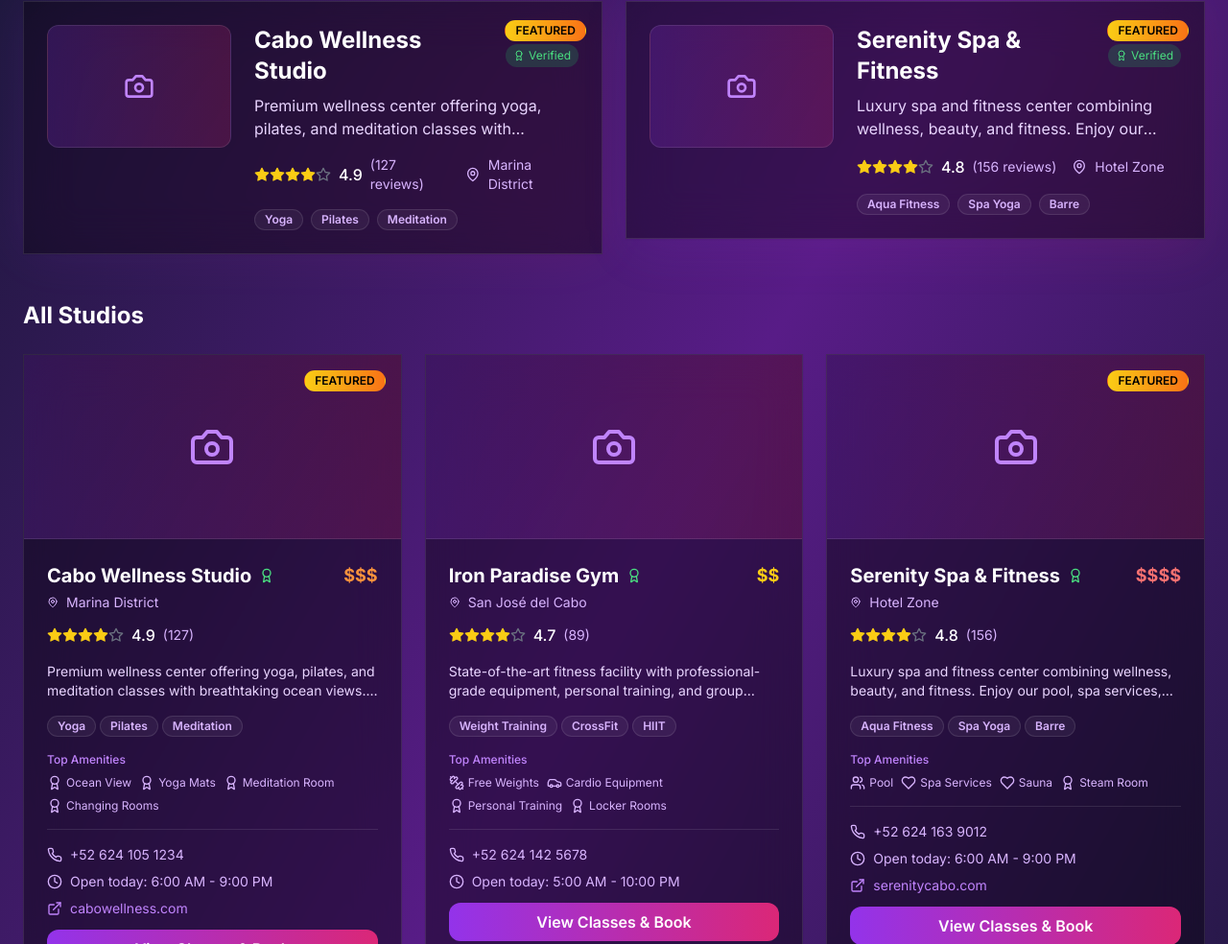
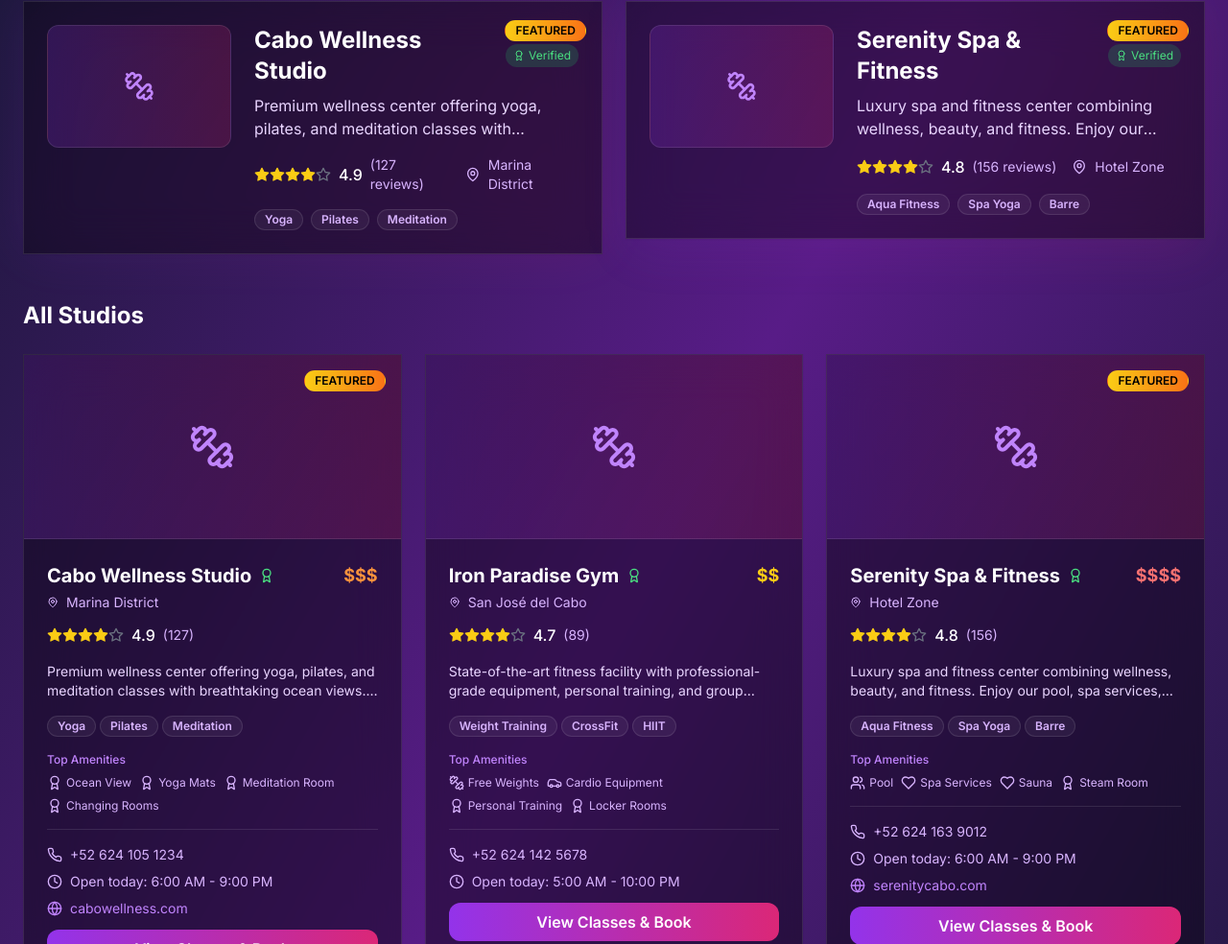
Before and after one commit to CaboAi/cabo-fit-pass, a Next.js app: page /studio in a window 1280 px wide. Shown: the part 486-1470 px from the top of the page at 96% size. Built offline with nearby package versions, Linux system fonts and the light colour scheme.

Commit message:
Fix all TypeScript errors in studio page - property access, missing owner_id, and type mismatches

```diff
--- a/app/studio/page.tsx
+++ b/app/studio/page.tsx
@@ -1,59 +1,70 @@
 'use client'
 
-import { useState, useEffect } from 'react'
+import { useState, useEffect, useMemo } from 'react'
 import { useRouter } from 'next/navigation'
 import {
   MapPin,
   Star,
+  Clock,
   Phone,
-  Clock,
-  Users,
+  Mail,
+  Globe,
+  Filter,
+  Search,
+  ArrowLeft,
+  Dumbbell,
   Award,
   Wifi,
   Car,
-  Dumbbell,
   Heart,
-  Camera,
-  Filter,
-  Search,
-  ArrowLeft,
-  ExternalLink
+  Users,
+  Zap,
+  TrendingUp,
+  Shield,
+  Crown
 } from 'lucide-react'
-import { Card, CardContent, CardHeader } from '@/components/ui/card'
+import { Card, CardContent, CardHeader, CardTitle } from '@/components/ui/card'
 import { Badge } from '@/components/ui/badge'
+import { Button } from '@/components/ui/button'
+import { Input } from '@/components/ui/input'
+import { LoadingSpinner } from '@/components/layout/loading-spinner'
+import { EmptyState } from '@/components/layout/empty-state'
 
+// Use the Studio type from types/index.ts
 interface Studio {
   id: string
   name: string
-  description: string
+  owner_id?: string
+  description?: string
   location: {
+    lat: number
+    lng: number
     address: string
     neighborhood: string
-    lat: number
-    lng: number
   }
+  amenities: string[]
   rating: number
-  reviewCount: number
-  amenities: string[]
-  contact: {
+  created_at?: string
+  // Additional properties for UI
+  specialties?: string[]
+  featured?: boolean
+  verified?: boolean
+  priceRange?: string
+  openingHours?: { [key: string]: string }
+  contact?: {
     phone: string
     email: string
     website?: string
   }
-  images: string[]
-  specialties: string[]
-  priceRange: string
-  openingHours: {
-    [key: string]: string
-  }
-  featured: boolean
-  verified: boolean
+  images?: string[]
+  reviewCount?: number
 }
 
 // Mock studio data for Los Cabos
 const STUDIOS: Studio[] = [
   {
     id: '1',
+    owner_id: 'owner-1',
     name: 'Cabo Wellness Studio',
     description: 'Premium wellness center offering yoga, pilates, and meditation classes with breathtaking ocean views. Our experienced instructors guide you through transformative fitness journeys.',
     location: {
@@ -87,6 +98,7 @@ const STUDIOS: Studio[] = [
   },
   {
     id: '2',
+    owner_id: 'owner-2',
     name: 'Iron Paradise Gym',
     description: 'State-of-the-art fitness facility with professional-grade equipment, personal training, and group fitness classes. Perfect for serious fitness enthusiasts.',
     location: {
@@ -119,6 +131,7 @@ const STUDIOS: Studio[] = [
   },
   {
     id: '3',
+    owner_id: 'owner-3',
     name: 'Serenity Spa & Fitness',
     description: 'Luxury spa and fitness center combining wellness, beauty, and fitness. Enjoy our pool, spa services, and boutique fitness classes in an exclusive setting.',
     location: {
@@ -152,6 +165,7 @@ const STUDIOS: Studio[] = [
   },
   {
     id: '4',
+    owner_id: 'owner-4',
     name: 'Desert Fitness Hub',
     description: 'Community-focused fitness center offering functional training, group classes, and outdoor workouts. Embrace the desert landscape while achieving your fitness goals.',
     location: {
@@ -184,6 +198,7 @@ const STUDIOS: Studio[] = [
   },
   {
     id: '5',
+    owner_id: 'owner-5',
     name: 'Beachside Yoga Retreat',
     description: 'Tranquil beachfront yoga studio offering sunrise and sunset sessions with the sound of waves as your soundtrack. Connect with nature and find inner peace.',
     location: {
@@ -232,8 +247,8 @@ export default function StudioPage() {
     if (searchQuery) {
       filtered = filtered.filter(studio =>
         studio.name.toLowerCase().includes(searchQuery.toLowerCase()) ||
-        studio.neighborhood.toLowerCase().includes(searchQuery.toLowerCase()) ||
-        studio.specialties.some(s => s.toLowerCase().includes(searchQuery.toLowerCase()))
+        studio.location.neighborhood.toLowerCase().includes(searchQuery.toLowerCase()) ||
+        studio.specialties?.some(s => s.toLowerCase().includes(searchQuery.toLowerCase()))
       )
     }
 
@@ -246,11 +261,11 @@ export default function StudioPage() {
           case 'verified':
             return studio.verified
           case 'yoga':
-            return studio.specialties.some(s => s.toLowerCase().includes('yoga'))
+            return studio.specialties?.some(s => s.toLowerCase().includes('yoga'))
           case 'gym':
-            return studio.specialties.some(s => s.toLowerCase().includes('training') || s.toLowerCase().includes('crossfit'))
+            return studio.specialties?.some(s => s.toLowerCase().includes('training') || s.toLowerCase().includes('crossfit'))
           case 'wellness':
-            return studio.specialties.some(s => s.toLowerCase().includes('spa') || s.toLowerCase().includes('wellness'))
+            return studio.specialties?.some(s => s.toLowerCase().includes('spa') || s.toLowerCase().includes('wellness'))
           default:
             return true
         }
@@ -260,7 +275,7 @@ export default function StudioPage() {
     setFilteredStudios(filtered)
   }, [searchQuery, selectedFilter, studios])
 
-  const getPriceRangeColor = (priceRange: string) => {
+  const getPriceRangeColor = (priceRange?: string) => {
     switch (priceRange) {
       case '$': return 'text-green-400'
       case '$$': return 'text-yellow-400'
@@ -401,7 +416,7 @@ export default function StudioPage() {
                       <div className="flex gap-6">
                         {/* Studio Image */}
                         <div className="w-48 h-32 bg-gradient-to-r from-purple-600/20 to-pink-600/20 rounded-xl flex items-center justify-center flex-shrink-0 border border-white/10">
-                          <Camera className="w-8 h-8 text-purple-400" />
+                          <Dumbbell className="w-8 h-8 text-purple-400" />
                           <span className="sr-only">Studio photo</span>
                         </div>
 
@@ -442,7 +457,7 @@ export default function StudioPage() {
                           </div>
 
                           <div className="flex items-center gap-2">
-                            {studio.specialties.slice(0, 3).map((specialty) => (
+                            {studio.specialties?.slice(0, 3).map((specialty) => (
                               <Badge key={specialty} variant="outline" className="bg-white/5 text-purple-300 border-white/10">
                                 {specialty}
                               </Badge>
@@ -465,11 +480,10 @@ export default function StudioPage() {
           </h2>
 
           {filteredStudios.length === 0 ? (
-            <div className="bg-black/40 backdrop-blur-xl rounded-2xl p-12 border border-white/10 text-center">
-              <Dumbbell className="w-16 h-16 text-purple-400 mx-auto mb-4" />
-              <h3 className="text-xl font-semibold text-white mb-2">No studios found</h3>
-              <p className="text-purple-200">Try adjusting your search or filters</p>
-            </div>
+            <EmptyState
+              title="No studios found"
+              description="Try adjusting your search or filters"
+            />
           ) : (
             <div className="grid grid-cols-1 md:grid-cols-2 lg:grid-cols-3 gap-6">
               {filteredStudios.map((studio) => (
@@ -477,7 +491,7 @@ export default function StudioPage() {
                   <Card className="bg-black/40 backdrop-blur-xl border-white/10 hover:border-purple-500/50 transition-all duration-300 overflow-hidden h-full">
                     {/* Studio Image */}
                     <div className="relative h-48 bg-gradient-to-r from-purple-600/20 to-pink-600/20 flex items-center justify-center border-b border-white/10">
-                      <Camera className="w-12 h-12 text-purple-400" />
+                      <Dumbbell className="w-12 h-12 text-purple-400" />
                       {studio.featured && (
                         <Badge className="absolute top-4 right-4 bg-gradient-to-r from-yellow-400 to-orange-500 text-black font-semibold">
                           FEATURED
@@ -500,7 +514,7 @@ export default function StudioPage() {
                               <span>{studio.location.neighborhood}</span>
                             </div>
                           </div>
-                          <span className={`text-lg font-bold ${getPriceRangeColor(studio.priceRange)}`}>
+                          <span className={`text-lg font-bold ${getPriceRangeColor(studio.priceRange || '')}`}>
                             {studio.priceRange}
                           </span>
                         </div>
@@ -527,7 +541,7 @@ export default function StudioPage() {
 
                       {/* Specialties */}
                       <div className="flex flex-wrap gap-1">
-                        {studio.specialties.slice(0, 3).map((specialty) => (
+                        {studio.specialties?.slice(0, 3).map((specialty) => (
                           <Badge key={specialty} variant="outline" className="bg-white/5 text-purple-300 border-white/10 text-xs">
                             {specialty}
                           </Badge>
@@ -552,15 +566,15 @@ export default function StudioPage() {
                         <div className="space-y-2">
                           <div className="flex items-center gap-2 text-sm text-purple-300">
                             <Phone className="w-4 h-4" />
-                            <span>{studio.contact.phone}</span>
+                            <span>{studio.contact?.phone}</span>
                           </div>
                           <div className="flex items-center gap-2 text-sm text-purple-300">
                             <Clock className="w-4 h-4" />
-                            <span>Open today: {studio.openingHours.Monday}</span>
+                            <span>Open today: {studio.openingHours?.Monday}</span>
                           </div>
-                          {studio.contact.website && (
+                          {studio.contact?.website && (
                             <div className="flex items-center gap-2 text-sm text-purple-400">
-                              <ExternalLink className="w-4 h-4" />
+                              <Globe className="w-4 h-4" />
                               <span>{studio.contact.website}</span>
                             </div>
                           )}
```
